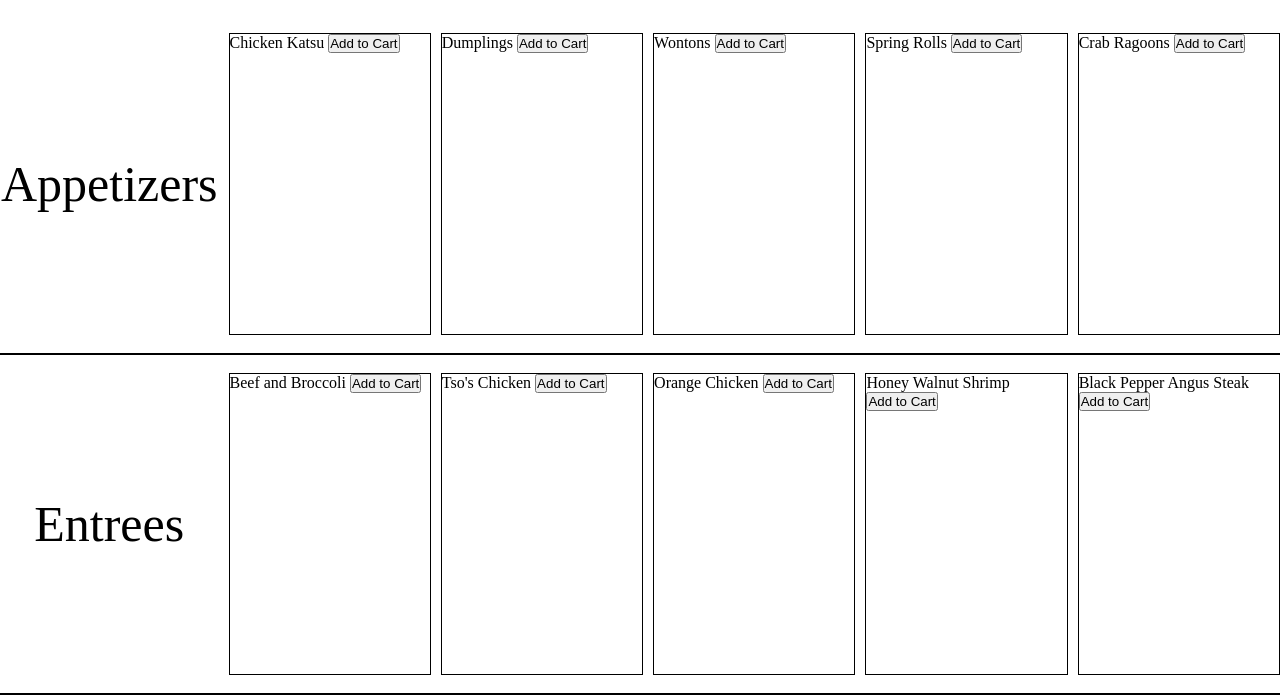
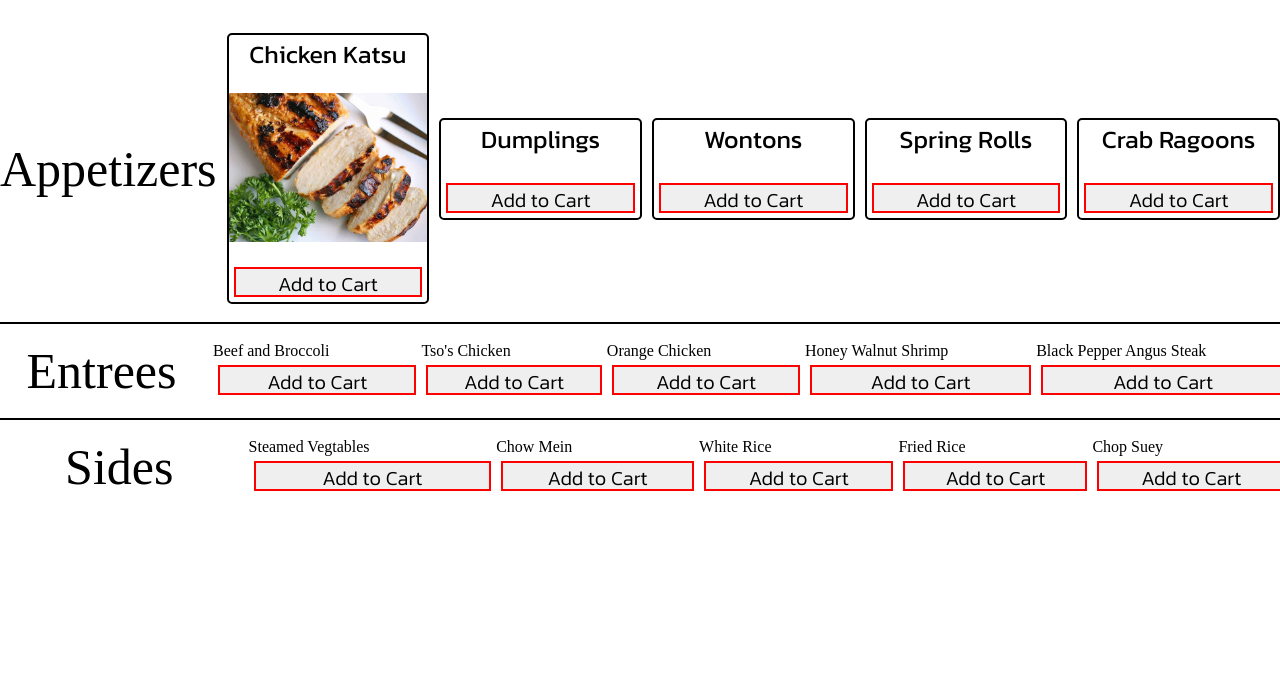
Before and after one commit to EthanTransier/FBLA-Website_Project-V2, a plain HTML site: page order.html in a window 1280 px wide. Shown: the part 103-800 px from the top of the page. Drawn offline with Linux system fonts and the light colour scheme.

Commit message:
Added some stuff

```diff
--- a/order.css
+++ b/order.css
@@ -52,10 +52,34 @@ a {
     align-items: center;
 }
 
-.boxes {
-    height: 300px;
-    width:220px;
-    border: 1px solid black;
+.foodContainers {
+    display: flex;
+    flex-wrap: wrap;
+    justify-content: center;
+    align-items: center;
+    align-content: space-between;
+    gap: 20px;
+    height: auto;
+    width: 250px;
+    border: 2.5px solid black;
+    border-radius: 5px;
+}
+.foodContainerTitle{
+    font-size: 25px;
+    font-family: kanit-regular;
+}
+.foodContainerPicture{
+    width: 100%;
+    height: auto;
+}
+button{
+    font-size: 20px;
+    font-family: kanit-light;
+    width: 100%;
+    height: 30px;
+    align-items: center;
+    border: 2px solid red;
+    margin: 5px;
 }
 
 .foodTitles {
--- a/order.html
+++ b/order.html
@@ -44,17 +44,38 @@
       </div>
     </header>
 
-    <br />
-    <br />
+    <br>
+    <br>
 
-    <!-- Makes the grid for the appetizers -->
+    <!-- Makes the grid & Title for the appetizers -->
     <div class="foodTypes">
-      <p class="foodTitles" class="foodTitles">Appetizers</p>
-      <p class="boxes">Chicken Katsu <button id="addToCart-ChickenKatsu" onclick="addToCart('Chicken Katsu')">Add to Cart</button></p>
-      <p class="boxes">Dumplings <button id="addToCart-Dumplings" onclick="addToCart('Dumplings')">Add to Cart</button></p>
-      <p class="boxes">Wontons <button id="addToCart-" onclick="addToCart('Wontons')">Add to Cart</button></p>
-      <p class="boxes">Spring Rolls <button id="addToCart-SpringRolls" onclick="addToCart('Spring Rolls')">Add to Cart</button></p>
-      <p class="boxes">Crab Ragoons <button id="addToCart-CrabRagoons" onclick="addToCart('Crab Ragoons')">Add to Cart</button></p>
+      <p class="foodTitles">Appetizers</p>
+      <!-- Chicken Katsu Container -->
+      <div class="foodContainers" id="chickenKatsuContainer">
+        <p class="foodContainerTitle" id="chickenKatsuTitle">Chicken Katsu</p>
+        <img src="./images/grilled-chicken-breast-11-2022.jpg" alt="Picture of Chicken Katsu" class="foodContainerPicture">
+        <button id="addToCart-ChickenKatsu" onclick="addToCart('Chicken Katsu')">Add to Cart</button>
+      </div>
+      <!-- Dumplings Container -->
+      <div class="foodContainers" id="dumplingsContainer">
+        <p class="foodContainerTitle" id="dumplingsTitle">Dumplings</p>
+        <button id="addToCart-Dumplings" onclick="addToCart('Dumplings')">Add to Cart</button>
+      </div>
+      <!-- Wontons Container -->
+      <div class="foodContainers" id="wontonsContainer">
+        <p class="foodContainerTitle" id="wontonsTitle">Wontons</p>
+        <button id="addToCart-" onclick="addToCart('Wontons')">Add to Cart</button>
+      </div>
+      <!--Spring Rolls Container  -->
+      <div class="foodContainers" id="springRollsContainer">
+        <p class="foodContainerTitle" id="springRollsTitle">Spring Rolls</p>
+        <button id="addToCart-SpringRolls" onclick="addToCart('Spring Rolls')">Add to Cart</button>
+      </div>
+      <!-- Crab Ragoons Container -->
+      <div class="foodContainers" id="crabRagoonsContainer">
+        <p class="foodContainerTitle" id="crabRagoonsTitle">Crab Ragoons</p>
+        <button id="addToCart-CrabRagoons" onclick="addToCart('Crab Ragoons')">Add to Cart</button>
+      </div>
     </div>
 
     <br />
```
